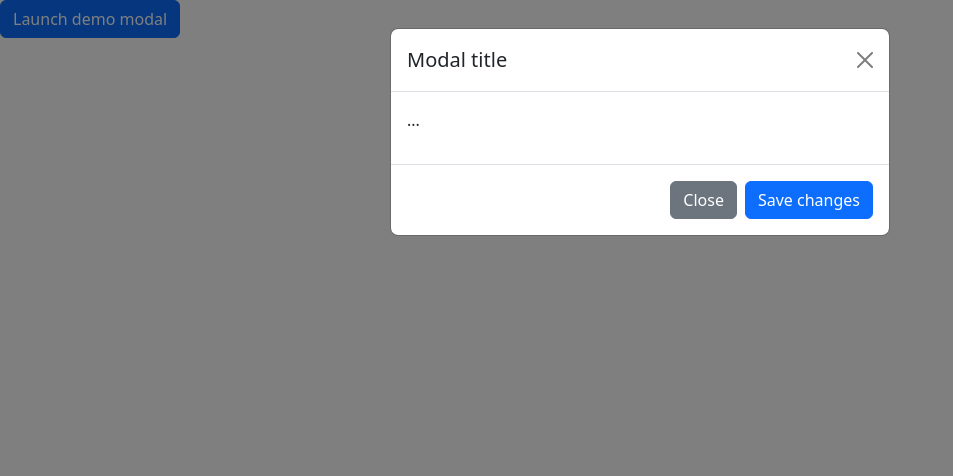
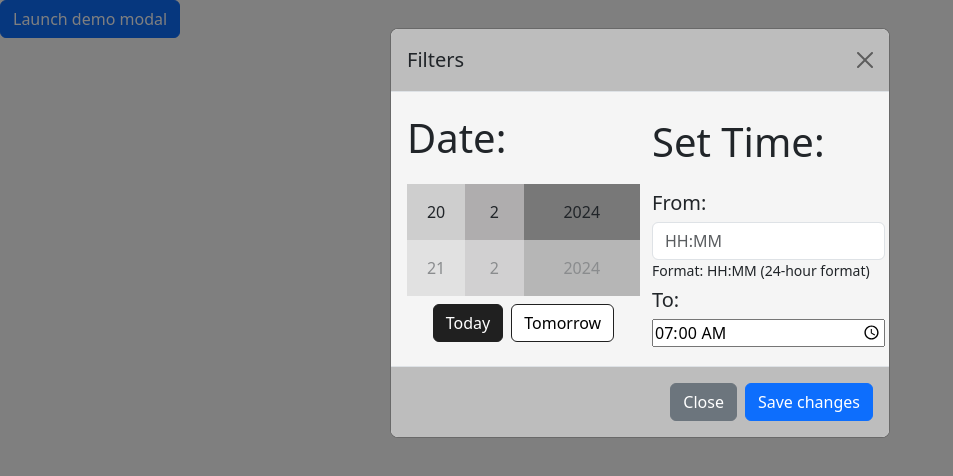
Before and after one commit to lachezar1/Underground-parking-system-FRONTEND, a plain HTML site: page filters-modal.html in a window 1280 px wide. Both pictures are taken after a click on the button "Launch demo modal". Shown: the whole page, without its empty margins (0-953 px from the left). Drawn offline with nearby package versions, Linux system fonts and the light colour scheme.

Commit message:
so many updates, im in tears

```diff
--- a/filters-modal.html
+++ b/filters-modal.html
@@ -11,7 +11,7 @@
     <script src="https://cdn.jsdelivr.net/npm/bootstrap@5.3.2/dist/js/bootstrap.bundle.min.js"></script>
 </head>
 
-<body>
+<body onload="setDate();">
 
     <!-- Button trigger modal -->
     <button type="button" class="btn btn-primary" data-bs-toggle="modal" data-bs-target="#exampleModal">
@@ -21,23 +21,134 @@
     <!-- Modal -->
     <div class="modal fade" id="exampleModal" tabindex="-1" aria-labelledby="exampleModalLabel" aria-hidden="true">
         <div class="modal-dialog">
-            <div class="modal-content">
-                <div class="modal-header">
-                    <h1 class="modal-title fs-5" id="exampleModalLabel">Modal title</h1>
+            <div class="modal-content d-block">
+                <div class="modal-header" style="background-color: #bdbdbd;">
+                    <h1 class="modal-title fs-5" id="exampleModalLabel">Filters</h1>
                     <button type="button" class="btn-close" data-bs-dismiss="modal" aria-label="Close"></button>
                 </div>
-                <div class="modal-body">
-                    <table class="table table-dark table-striped">
-                        ...
-                    </table>
+                <div class="modal-body d-flex" style="background-color: #f5f5f5;">
+                    <!--Calendar-->
+                    <div class="col-6 me-1">
+                        <p class="fs-1">Date:</p>
+                        <div class="justify-content-center">
+                            <!--Today-->
+                            <div class="d-flex justify-content-between" id="today" onclick="setToday();">
+                                <div class="col-3 justify-content-center text-center py-3"
+                                    style="background-color: #cecece;" id="todays-date"></div>
+                                <div class="col-3 justify-content-center text-center py-3"
+                                    style="background-color: #afadae;" id="todays-month"></div>
+                                <div class="col-6 justify-content-center text-center py-3"
+                                    style="background-color: #787878;" id="todays-year"></div>
+                            </div>
+                            <!--Tomorrow-->
+                            <div class="d-flex justify-content-between opacity-50" id="tomorrow"
+                                onclick="setTomorrow();">
+                                <div class="col-3 justify-content-center text-center py-3"
+                                    style="background-color: #cecece;" id="tomorrows-date">20</div>
+                                <div class="col-3 justify-content-center text-center py-3"
+                                    style="background-color: #afadae;" id="tomorrows-month">02</div>
+                                <div class="col-6 justify-content-center text-center py-3"
+                                    style="background-color: #787878;" id="tomorrows-year">2024</div>
+                            </div>
+                            <!--Buttons-->
+                            <div class="my-2 w-100 d-flex justify-content-center">
+                                <button type="button" class="btn me-1" id="btn-today"
+                                    style="background-color: #202020; border-color: #202020; color: #ffffff;"
+                                    onclick="setToday();">Today</button>
+                                <button type="button" class="btn ms-1" id="btn-tomorrow"
+                                    style="background-color: #ffffff; border-color: #202020; color: #000000;"
+                                    onclick="setTomorrow();">Tomorrow</button>
+                            </div>
+                        </div>
+                    </div>
+
+                    <!--Hours-->
+                    <div class="col-6 ms-2 d-flex flex-column justify-content-center">
+                        <p class="fs-1">Set Time:</p>
+                        <div class="d-flex flex-column justify-content-center">
+                            <p class="fs-5 mb-1">From:</p>
+                            <input type="text" class="form-control" id="timeInput" name="timeInput" placeholder="HH:MM"
+                                onblur="validateTimeInput(this)" required onkeyup="checkFormat(this.value, this);">
+                            <small>Format: HH:MM (24-hour format)</small>
+                        </div>
+                        <div class="mt-1 d-flex flex-column justify-content-center">
+                            <p class="fs-5 mb-1">To:</p>
+                            <input type="time" id="hour" min="07:00" max="20:00" value="07:00" required />
+                        </div>
+                    </div>
                 </div>
-                <div class="modal-footer">
+                <div class="modal-footer" style="background-color: #bdbdbd;">
                     <button type="button" class="btn btn-secondary" data-bs-dismiss="modal">Close</button>
                     <button type="button" class="btn btn-primary">Save changes</button>
                 </div>
             </div>
         </div>
     </div>
+
+    <script>
+        var btn_today = document.getElementById('btn-today');
+        var btn_tomorrow = document.getElementById('btn-tomorrow');
+        var today = document.getElementById('today');
+        var tomorrow = document.getElementById('tomorrow');
+
+        /*Get Date*/
+        function setDate() {
+            const date = new Date();
+            let day = date.getDate();
+            let month = date.getMonth() + 1;
+            let year = date.getFullYear();
+
+            document.getElementById('todays-date').innerHTML = day;
+            document.getElementById('todays-month').innerHTML = month;
+            document.getElementById('todays-year').innerHTML = year;
+
+            var currentDate = new Date(new Date().getTime() + 24 * 60 * 60 * 1000);
+            day = currentDate.getDate();
+            month = currentDate.getMonth() + 1;
+            year = currentDate.getFullYear();
+
+            document.getElementById('tomorrows-date').innerHTML = day;
+            document.getElementById('tomorrows-month').innerHTML = month;
+            document.getElementById('tomorrows-year').innerHTML = year;
+        }
+
+        function setToday() {
+            /*Activate Today btn*/
+            btn_today.style.backgroundColor = '#202020';
+            btn_today.style.borderBlockColor = '#202020';
+            btn_today.style.color = '#ffffff';
+            today.classList.remove('opacity-50');
+
+            /*Deactivate Tomorrow btn*/
+            btn_tomorrow.style.backgroundColor = '#ffffff';
+            btn_tomorrow.style.borderBlockColor = '#202020';
+            btn_tomorrow.style.color = '#000000';
+            tomorrow.classList.add('opacity-50');
+
+        }
+        function setTomorrow() {
+            /*Deactivate Today btn*/
+            btn_today.style.backgroundColor = '#ffffff';
+            btn_today.style.borderBlockColor = '#202020';
+            btn_today.style.color = '#000000';
+            today.classList.add('opacity-50');
+
+            /*Activate Tomorrow btn*/
+            btn_tomorrow.style.backgroundColor = '#202020';
+            btn_tomorrow.style.borderBlockColor = '#202020';
+            btn_tomorrow.style.color = '#ffffff';
+            tomorrow.classList.remove('opacity-50');
+        }
+
+        function checkFormat(time, obj) {
+            time = time.toString();
+            console.log(time.lenght);
+            if (time.lenght == 2) {
+                time = time + ":"
+                obj.innerHTML = time;
+            }
+        }
+    </script>
 </body>
 
 </html>
```
